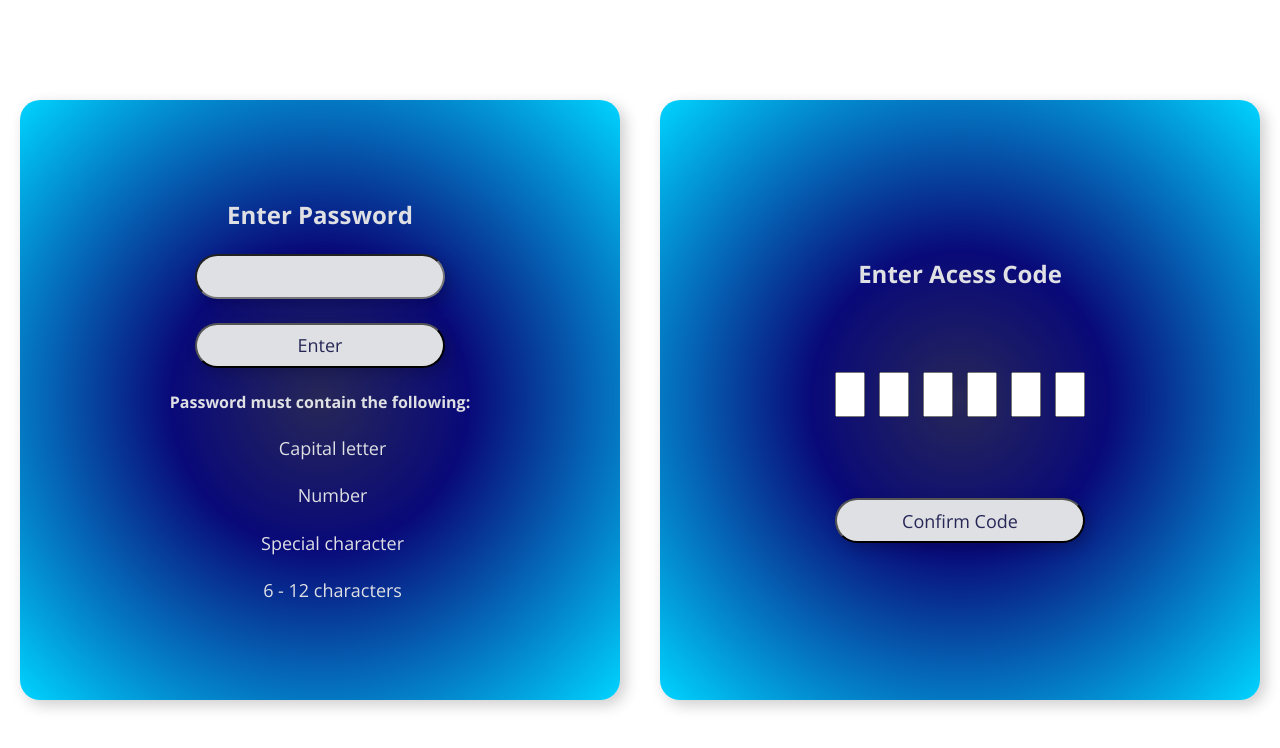
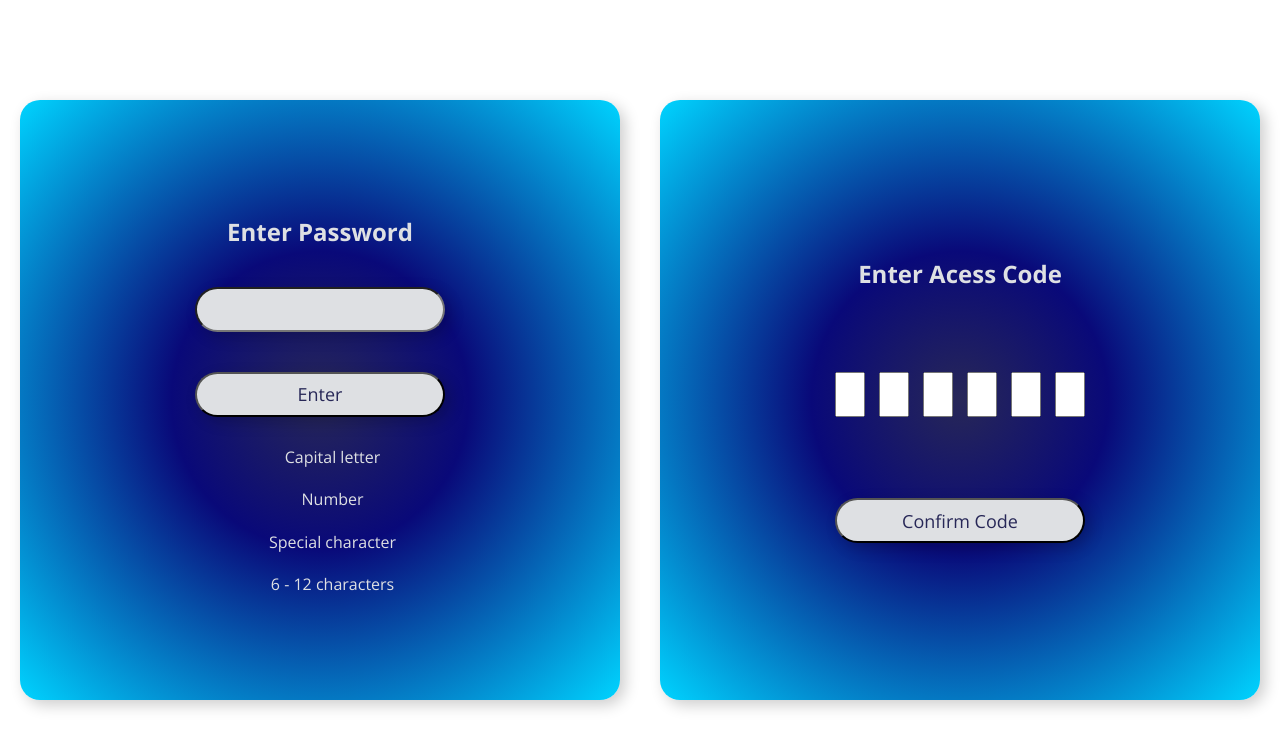
Before and after one commit to mcopanos/access-code, a plain HTML site: page index.html in a window 1280 px wide. Drawn offline with nearby package versions, Linux system fonts and the light colour scheme.

Commit message:
cleaner look for password card

```diff
--- a/index.html
+++ b/index.html
@@ -21,7 +21,7 @@
             <!-- add view password functionality -->
             <!-- <img src="images/view.png" alt="view password image"> -->
             <button id="btn">Enter</button>
-            <h4>Password must contain the following:</h4>
+            <!-- <h4>Password must contain the following:</h4> -->
 
             <p class="capital-letter"><span id="cap-span" class="check-mark cap-check">&#10003</span>Capital letter</p>
             <p class="number"><span id="num" class="check-mark num-check">&#10003</span>Number</p>
--- a/styles.css
+++ b/styles.css
@@ -74,8 +74,9 @@ ul li::before {
 }
 
 .form>p {
-    font-size: 18px;
+    font-size: 16px;
     font-weight: 100;
+    line-height: 10%;
 }
 
 .form>input[type=password],
```
